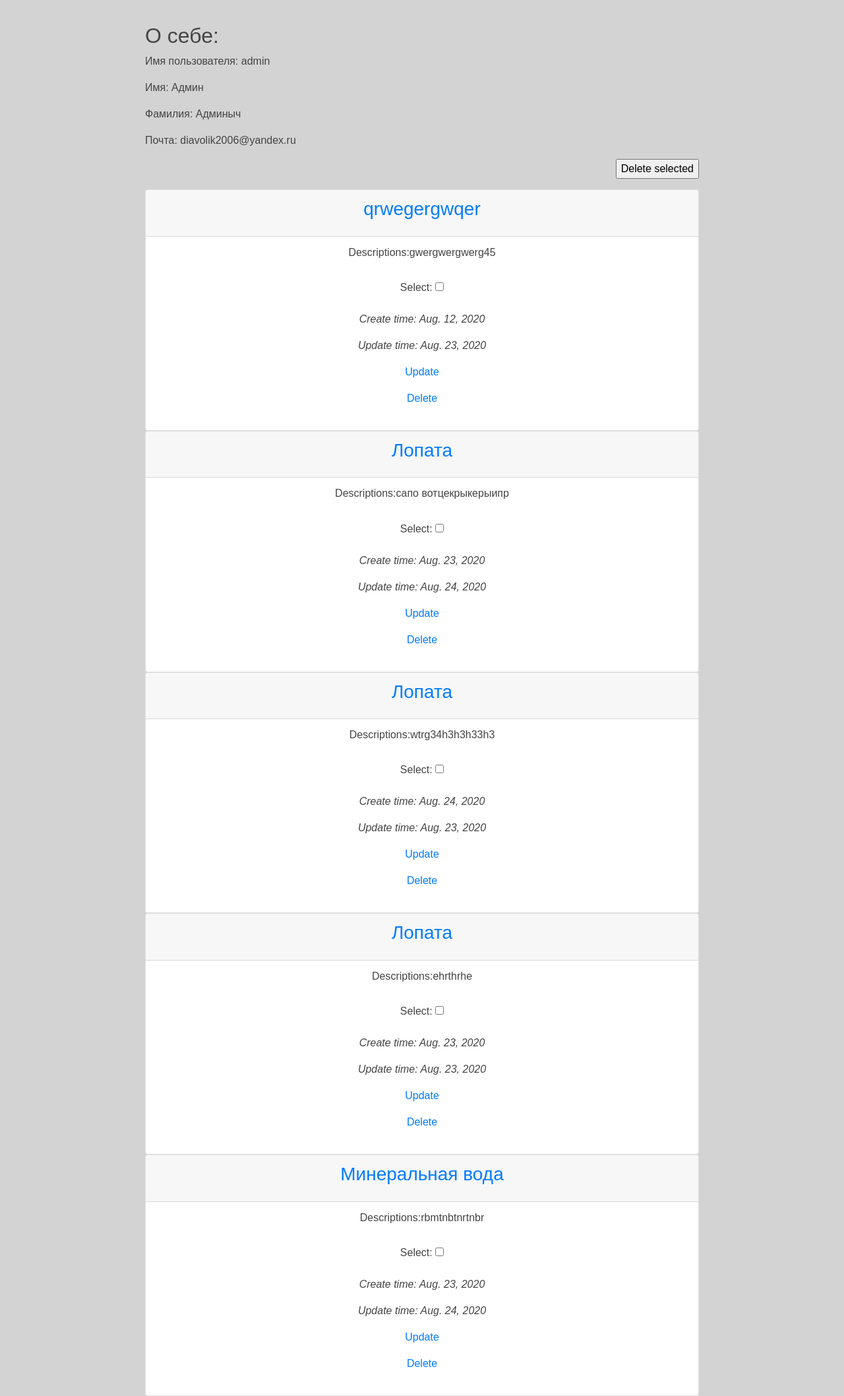
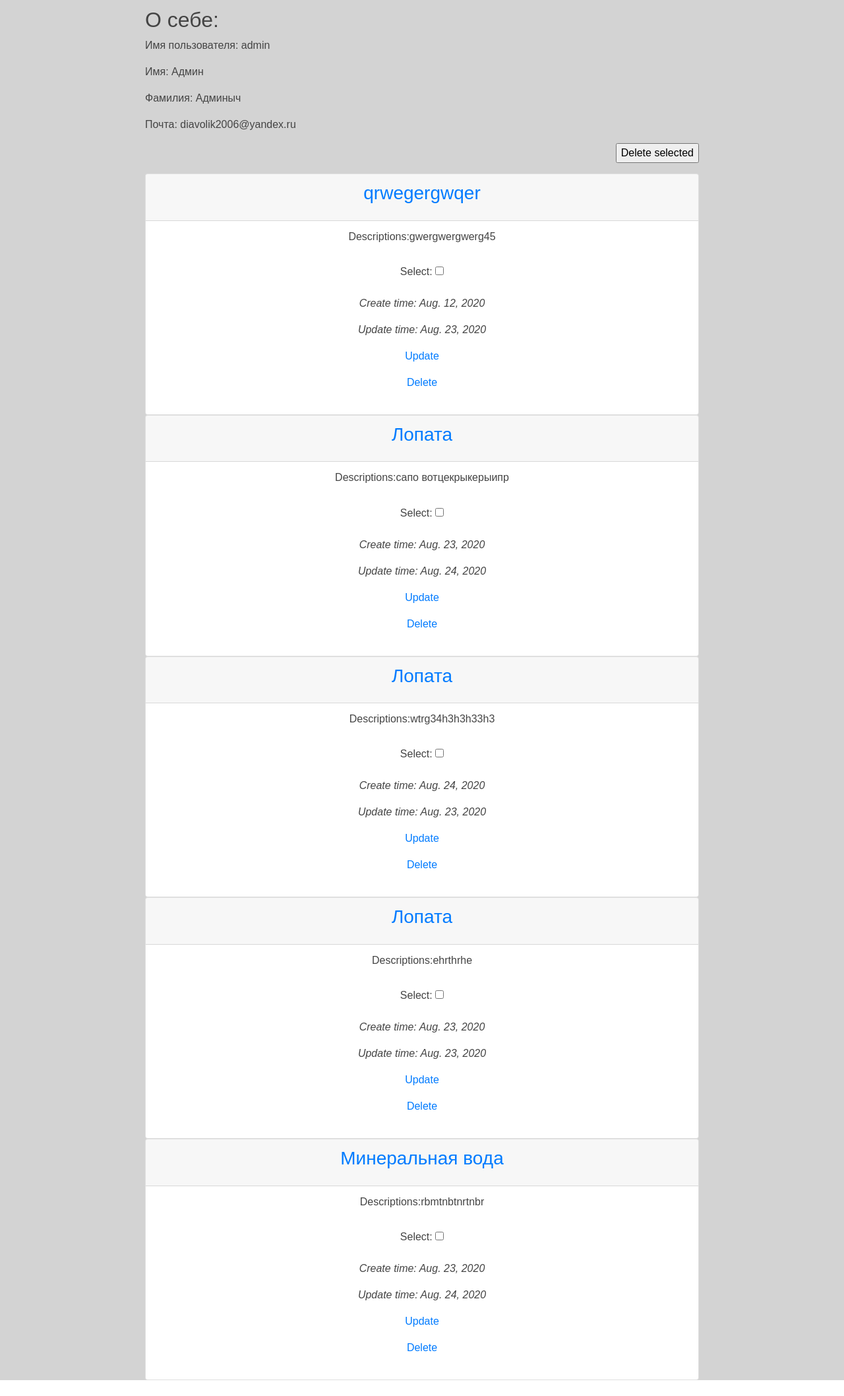
Before and after one commit to Artur1303/homework49, a Django app: page /accounts/1/ in a window 1280 px wide. Shown: the part 103-2219 px from the top of the page at 66% size. After the commit the page ends 2195 px from the top, so only its background shows below. Run offline with Django 3.2, Linux system fonts and the light colour scheme; a user stored in the database is signed in; data comes from the database, SQL or seed files in the repository; some libraries are stand-ins or nearby versions.

Commit message:
Исправил ошибку

```diff
--- a/source/accounts/templates/user_detail.html
+++ b/source/accounts/templates/user_detail.html
@@ -6,7 +6,7 @@
 {% block menu %}
 {% endblock %}
 {% block content %}
-<div class="container pt-4">
+<div class="container">
 
     <h3 class="mt-5">User: {{ user_obj.username }}</h3>
     {% if user_obj.profile.avatar %}
```
